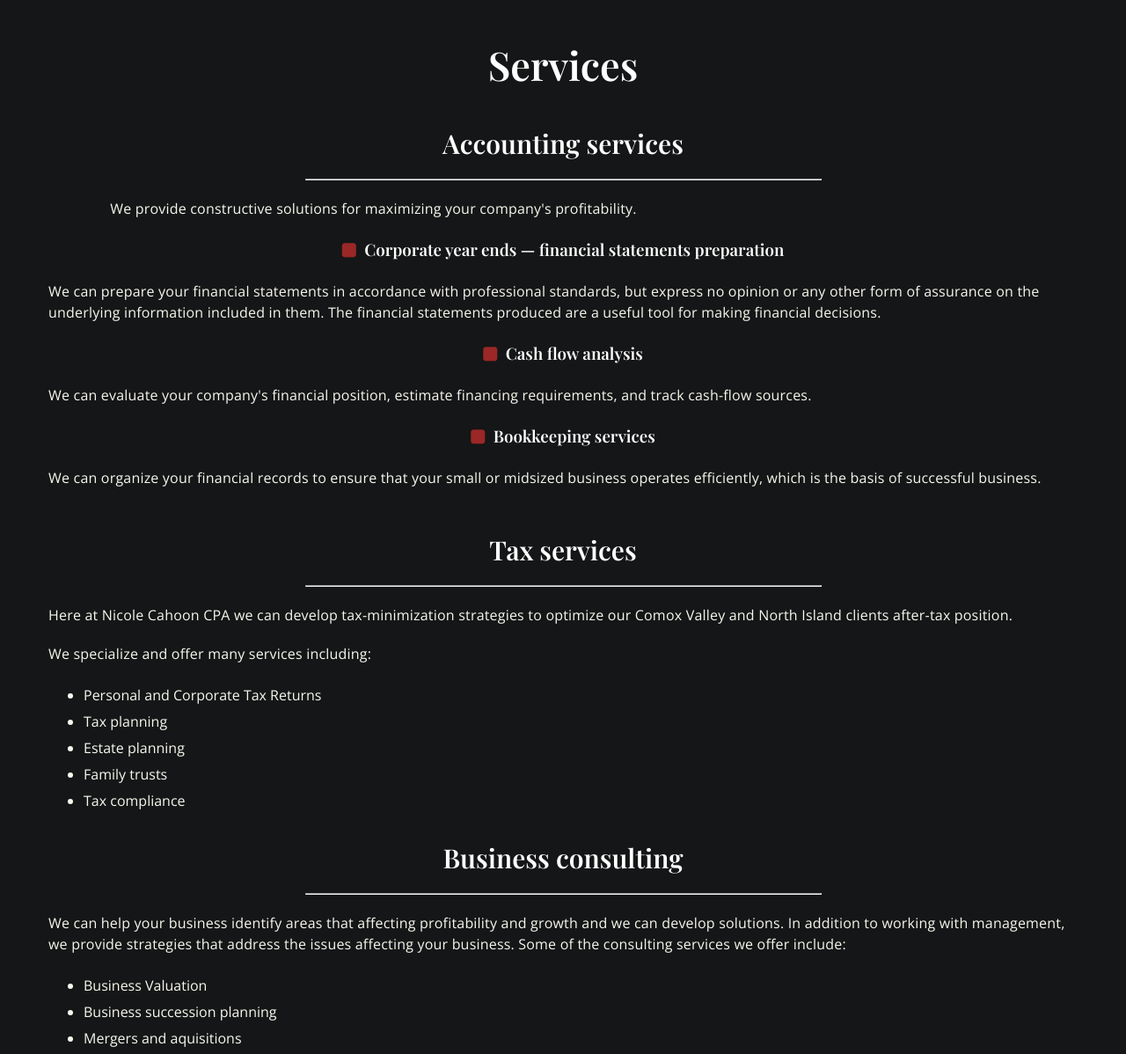
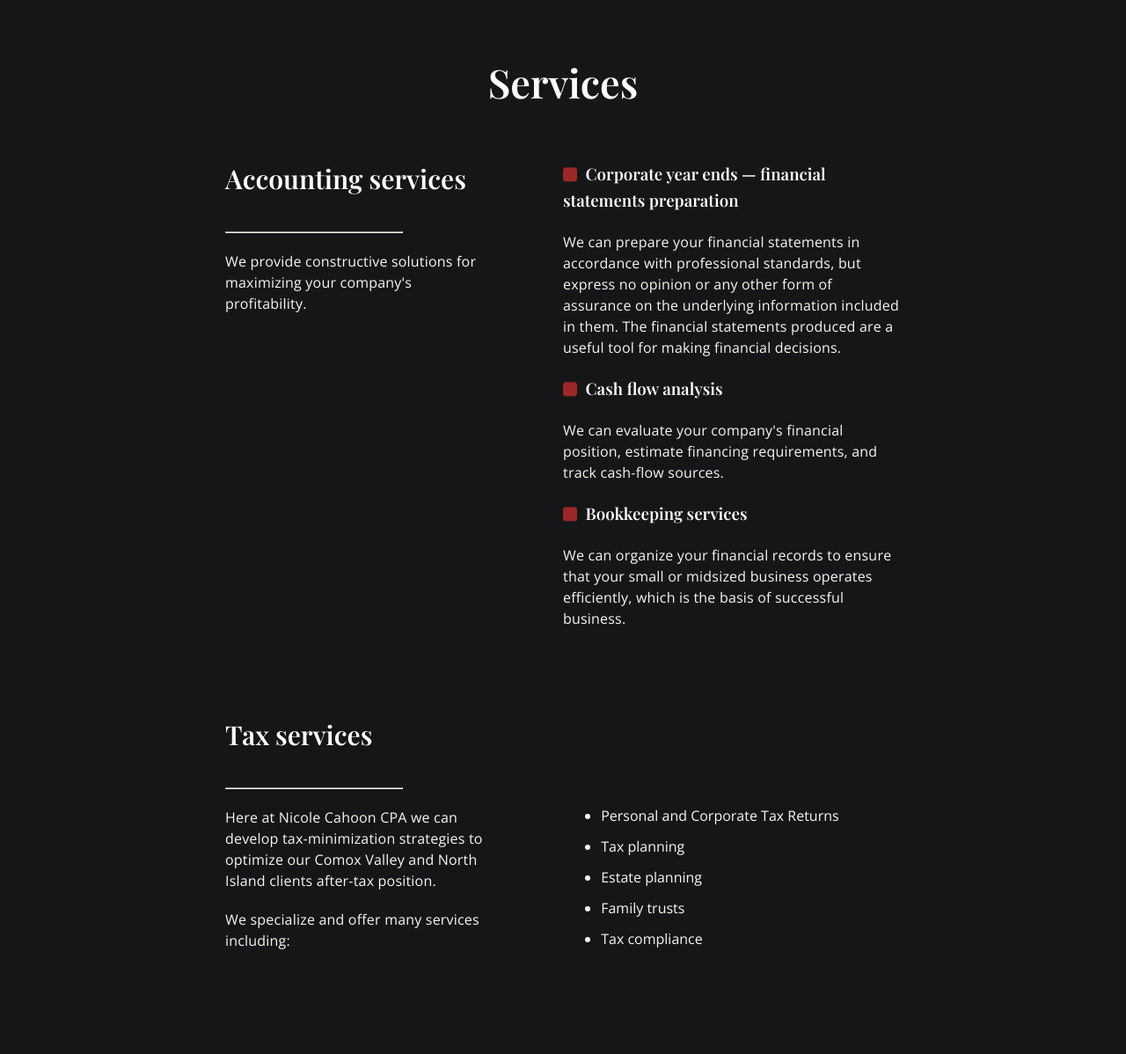
Before and after one commit to nic-dgl103-f23-cvs2/project-madiskye, a plain HTML site: page services.html in a window 1280 px wide. Shown: the part 66-1264 px from the top of the page at 88% size. Drawn offline with nearby package versions, Linux system fonts and the light colour scheme.

Commit message:
Style Services page for desktop

```diff
--- a/services.html
+++ b/services.html
@@ -43,14 +43,19 @@
       <h1>Services</h1>
 
       <section class="service-description wrapper-width">
+        <div class="service">
           <h2>Accounting services</h2>
-        <hr>
+          <hr />
           <p class="summary">
             We provide constructive solutions for maximizing your company's
             profitability.
           </p>
-        <div class="">
-          <h3><i class="fa fa-square" aria-hidden="true"></i> Corporate year ends &mdash; financial statements preparation</h3>
+        </div>
+        <div class="service-info-accounting">
+          <h3>
+            <i class="fa fa-square" aria-hidden="true"></i> Corporate year ends
+            &mdash; financial statements preparation
+          </h3>
           <p>
             We can prepare your financial statements in accordance with
             professional standards, but express no opinion or any other form of
@@ -58,12 +63,16 @@
             financial statements produced are a useful tool for making financial
             decisions.
           </p>
-          <h3><i class="fa fa-square" aria-hidden="true"></i> Cash flow analysis</h3>
+          <h3>
+            <i class="fa fa-square" aria-hidden="true"></i> Cash flow analysis
+          </h3>
           <p>
             We can evaluate your company's financial position, estimate
             financing requirements, and track cash-flow sources.
           </p>
-          <h3><i class="fa fa-square" aria-hidden="true"></i> Bookkeeping services</h3>
+          <h3>
+            <i class="fa fa-square" aria-hidden="true"></i> Bookkeeping services
+          </h3>
           <p>
             We can organize your financial records to ensure that your small or
             midsized business operates efficiently, which is the basis of
@@ -73,14 +82,17 @@
       </section>
 
       <section class="service-description wrapper-width">
+        <div class="service">
           <h2>Tax services</h2>
-        <hr>
+          <hr />
           <p>
             Here at Nicole Cahoon CPA we can develop tax-minimization strategies
             to optimize our Comox Valley and North Island clients after-tax
             position.
           </p>
           <p>We specialize and offer many services including:</p>
+        </div>
+        <div class="service-info">
           <ul>
             <li>Personal and Corporate Tax Returns</li>
             <li>Tax planning</li>
@@ -88,22 +100,28 @@
             <li>Family trusts</li>
             <li>Tax compliance</li>
           </ul>
+        </div>
       </section>
 
       <section class="service-description wrapper-width">
+        <div class="service">
           <h2>Business consulting</h2>
-        <hr>
+          <hr />
           <p>
-          We can help your business identify areas that affecting profitability
-          and growth and we can develop solutions. In addition to working with
-          management, we provide strategies that address the issues affecting
-          your business. Some of the consulting services we offer include:
+            We can help your business identify areas that affecting
+            profitability and growth and we can develop solutions. In addition
+            to working with management, we provide strategies that address the
+            issues affecting your business. Some of the consulting services we
+            offer include:
           </p>
+        </div>
+        <div class="service-info">
           <ul>
             <li>Business Valuation</li>
             <li>Business succession planning</li>
             <li>Mergers and aquisitions</li>
           </ul>
+        </div>
       </section>
 
       <section class="book-appointment">
--- a/style.css
+++ b/style.css
@@ -430,6 +430,10 @@ strong {
   padding-bottom: 30px;
 }
 
+.services-page .service-description:nth-child(3) {
+  padding-bottom: 50px;
+}
+
 .services-page h2 {
   font-size: 3rem;
   padding-bottom: 20px;
@@ -440,8 +444,7 @@ strong {
 }
 
 .services-page .summary {
-  max-width: 88%;
-  margin: auto;
+  text-align: center;
 }
 
 .services-page i {
@@ -467,13 +470,13 @@ strong {
 }
 
 .services-page ul {
+  list-style-type: disc;
   padding-left: 20px;
-  list-style-type: disc;
   margin-left: 20px;
 }
 
 .services-page li {
-  line-height: 3rem;
+  line-height: 3.5rem;
   font-style: normal;
 }
 
@@ -776,10 +779,11 @@ tr:nth-child(even) {
     display: flex;
     justify-content: space-between;
     padding: 100px 0;
+    max-width: 68%;
   }
 
   .book-appointment address {
-    width: 40%;
+    width: 25%;
     padding-left: 40px;
   }
 
@@ -804,7 +808,7 @@ tr:nth-child(even) {
   }
 
   .book-appointment .wrapper-text {
-    padding-left: 30px;
+    padding-left: 20px;
   }
 
   .book-appointment span {
@@ -888,6 +892,66 @@ tr:nth-child(even) {
 
   /* == SERVICES */
 
+  .services-page h1 {
+    padding: 60px 0;
+  }
+
+  .service-description {
+    max-width: 60%;
+    margin: auto;
+    display: flex;
+    justify-content: start;
+    gap: 80px;
+  }
+
+  .services-page .summary {
+    padding-bottom: 30px;
+  }
+
+  .service-info-accounting {
+    max-width: 50%;
+  }
+
+  .service-description h2,
+  .service-description h3 {
+    text-align: initial;
+  }
+
+  .services-page hr {
+    margin: 20px 0;
+    width: 200px;
+  }
+
+  .services-page .service p {
+    text-align: initial;
+  }
+
+  .services-page .service {
+    max-width: 40%;
+  }
+
+  .services-page .service-description {
+    padding-bottom: 80px;
+  }
+
+  .services-page .service-description:nth-child(3) {
+    padding-bottom: 100px;
+  }
+
+  .services-page .service-info {
+    padding-top: 95px;
+  }
+
+  .services-page .book-appointment {
+    padding-top: 60px;
+    margin: auto;
+    gap: 100px;
+  }
+
+  .services-page .book-appointment h2 {
+    max-width: 50%;
+  }
+
   /* == RESOURCES */
 
   .resources h1 {
@@ -918,10 +982,30 @@ tr:nth-child(even) {
   }
 }
 
-/* Adjust testimonials content block on homepage for a wider viewport */
+/* Adjust some content for a wider viewport */
 
 @media only screen and (min-width: 1800px) {
   .testimonials .wrapper-width {
     max-width: 50%;
   }
+
+  .book-appointment {
+    max-width: 55%;
+  }
+
+  .book-appointment address {
+    width: 25%;
+  }
+
+  .book-appointment .wrapper-text {
+    padding-left: 10px;
+  }
+
+  .service-description {
+    max-width: 40%;
+  }
+
+  .services-page .book-appointment {
+    max-width: 53%;
+  }
 }
```
Lines whose indentation alone changed are shown as unchanged.
